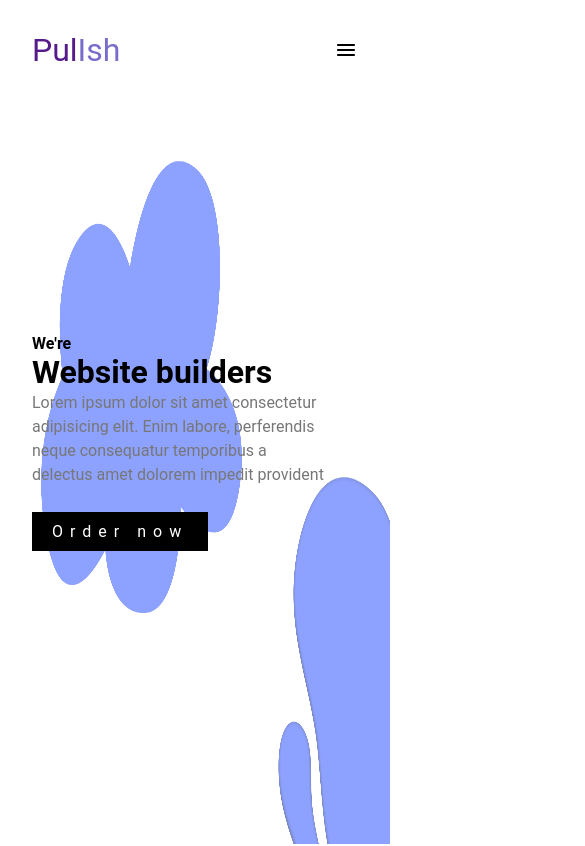
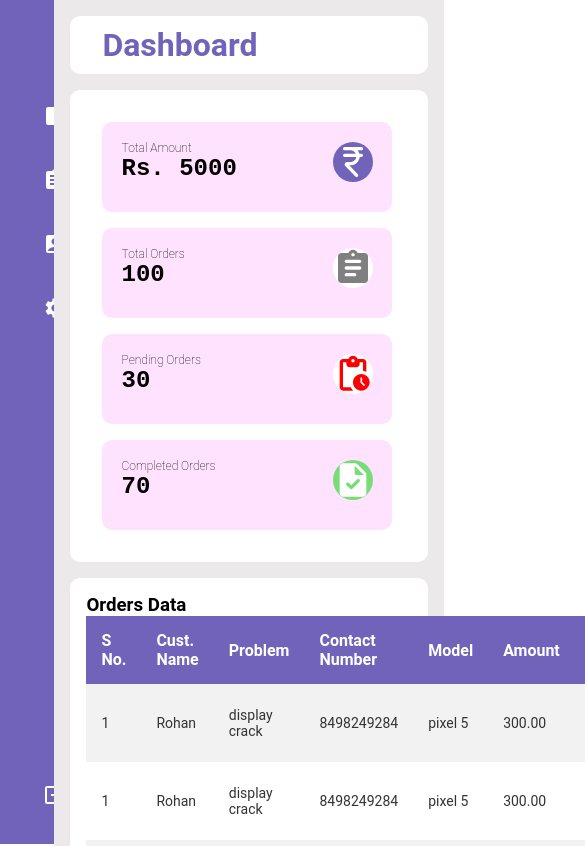
Before and after one commit to pjswarnpath2709/PulIsh, a React (Vite) app in the folder Frontend/: page / in a window 390 px wide. Shown: the top 846 px of the page, 585 px wide, since content can reach past the window. Built offline with nearby package versions, Linux system fonts and the light colour scheme.

Commit message:
home and dashboard ui done! responsiveness left.

```diff
--- a/Frontend/src/App.jsx
+++ b/Frontend/src/App.jsx
@@ -1,4 +1,5 @@
 import "./App.css";
+import Home from "./Components/Home/Home";
 import Login from "./Components/Login/Login";
 import Register from "./Components/Register/Register";
 import LandingPage from "./LandingPage/LandingPage";
@@ -9,7 +10,8 @@ function App() {
     <>
       <Router>
         <Routes>
-          <Route path="/" element={<LandingPage />} />
+          <Route path="/" element={<Home />} />
+          <Route path="/lp" element={<LandingPage />} />
           <Route path="/login" element={<Login />} />
           <Route path="/register" element={<Register />} />
         </Routes>
--- /dev/null
+++ b/Frontend/src/Components/DashBoard/DashBoard.css
@@ -0,0 +1,123 @@
+/* Main Content Styles */
+.main-content {
+    position: relative;
+    background: #ebe9e9;
+    width: 100%;
+    padding: 1rem;
+}
+
+header {
+    background: white;
+    color: rgba(113, 99, 186, 255);
+    padding: 10px 2rem;
+    border-radius: 10px;
+    margin-bottom: 1rem;
+}
+
+/* Card container */
+.card-container {
+    background: white;
+    padding: 2rem;
+    border-radius: 10px;
+}
+
+.card-wrapper {
+    display: flex;
+    flex-wrap: wrap;
+    gap: 1rem;
+}
+
+.payment-card {
+    background: rgba(229, 223, 223);
+    border-radius: 10px;
+    padding: 1.2rem;
+    width: 290px;
+    height: 90px;
+    display: flex;
+    flex-direction: column;
+    justify-content: space-between;
+    transition: all 0.5s ease-in-out;
+}
+
+.payment-card:hover {
+    transform: translateY(-5px);
+}
+
+.card-header {
+    display: flex;
+    justify-content: space-between;
+    align-items: center;
+    margin-bottom: 20px;
+}
+
+.amount {
+    display: flex;
+    flex-direction: column;
+}
+
+.title {
+    font-size: 12px;
+    font-weight: 200;
+}
+
+.amount-value {
+    font-size: 24px;
+    font-family: 'Courier New', Courier, monospace;
+    font-weight: 600;
+}
+
+.light-purple {
+    background: rgb(254, 226, 254)
+}
+
+/* Tabular Section */
+.tabular-wrapper {
+    background: white;
+    margin-top: 1rem;
+    border-radius: 10px;
+    padding: 1rem;
+}
+
+.table-container {
+    width: 100%;
+}
+
+table {
+    width: 100%;
+    border-collapse: collapse;
+}
+
+thead {
+    background: rgba(113, 99, 186, 255);
+    color: white;
+}
+
+th {
+    padding: 15px;
+    text-align: left;
+}
+
+tbody {
+    background: #f2f2f2;
+}
+
+td {
+    padding: 15px;
+    font-size: 14px;
+    color: #333;
+}
+
+tr:nth-child(even) {
+    background: white;
+}
+
+tfoot {
+    padding: 15px;
+}
+
+.table-container button {
+    color: green;
+    border: none;
+    background: none;
+    cursor: pointer;
+}
--- /dev/null
+++ b/Frontend/src/Components/DashBoard/DashBoard.jsx
@@ -0,0 +1,153 @@
+import "./DashBoard.css";
+
+import CurrencyRupeeRoundedIcon from "@mui/icons-material/CurrencyRupeeRounded";
+import TaskRoundedIcon from "@mui/icons-material/TaskRounded";
+import PendingActionsRoundedIcon from "@mui/icons-material/PendingActionsRounded";
+import AssignmentRoundedIcon from "@mui/icons-material/AssignmentRounded";
+
+const DashBoard = () => {
+  return (
+    <>
+      <div className="main-content">
+        <header>
+          <h1>Dashboard</h1>
+        </header>
+        <main className="card-container">
+          <div className="card-wrapper">
+            <div className="payment-card light-purple">
+              <div className="card-header">
+                <div className="amount">
+                  <span className="title">Total Amount</span>
+                  <span className="amount-value">Rs. 5000</span>
+                </div>
+                <CurrencyRupeeRoundedIcon
+                  style={{
+                    background: "rgba(113, 99, 186, 255)",
+                    width: "2.5rem",
+                    height: "2.5rem",
+                    borderRadius: "50%",
+                    color: "white",
+                    fontSize: "1rem",
+                  }}
+                />
+              </div>
+            </div>
+            <div className="payment-card light-purple">
+              <div className="card-header">
+                <div className="amount">
+                  <span className="title">Total Orders</span>
+                  <span className="amount-value">100</span>
+                </div>
+                <AssignmentRoundedIcon
+                  style={{
+                    background: "white",
+                    width: "2.5rem",
+                    height: "2.5rem",
+                    borderRadius: "50%",
+                    color: "gray",
+                    fontSize: "1rem",
+                  }}
+                />
+              </div>
+            </div>
+            <div className="payment-card light-purple">
+              <div className="card-header">
+                <div className="amount">
+                  <span className="title">Pending Orders</span>
+                  <span className="amount-value">30</span>
+                </div>
+                <PendingActionsRoundedIcon
+                  style={{
+                    background: "white",
+                    width: "2.5rem",
+                    height: "2.5rem",
+                    borderRadius: "50%",
+                    color: "red",
+                    fontSize: "1rem",
+                  }}
+                />
+              </div>
+            </div>
+            <div className="payment-card light-purple">
+              <div className="card-header">
+                <div className="amount">
+                  <span className="title">Completed Orders</span>
+                  <span className="amount-value">70</span>
+                </div>
+                <TaskRoundedIcon
+                  style={{
+                    background: "#77dd77",
+                    width: "2.5rem",
+                    height: "2.5rem",
+                    borderRadius: "50%",
+                    color: "white",
+                    fontSize: "1rem",
+                  }}
+                />
+              </div>
+            </div>
+          </div>
+        </main>
+        <div className="tabular-wrapper">
+          <h3 className="main-title">Orders Data</h3>
+          <div className="table-container">
+            <table>
+              <thead>
+                <tr>
+                  <th>S No.</th>
+                  <th>Cust. Name</th>
+                  <th>Problem</th>
+                  <th>Contact Number</th>
+                  <th>Model</th>
+                  <th>Amount</th>
+                  <th>Date</th>
+                  <th>Action</th>
+                </tr>
+              </thead>
+              <tbody>
+                <tr>
+                  <td>1</td>
+                  <td>Rohan</td>
+                  <td>display crack</td>
+                  <td>8498249284</td>
+                  <td>pixel 5</td>
+                  <td>300.00</td>
+                  <td>05-07-2023</td>
+                  <td>
+                    <button>Edit</button>
+                  </td>
+                </tr>
+                <tr>
+                  <td>1</td>
+                  <td>Rohan</td>
+                  <td>display crack</td>
+                  <td>8498249284</td>
+                  <td>pixel 5</td>
+                  <td>300.00</td>
+                  <td>05-07-2023</td>
+                  <td>
+                    <button>Edit</button>
+                  </td>
+                </tr>
+                <tr>
+                  <td>1</td>
+                  <td>Rohan</td>
+                  <td>display crack</td>
+                  <td>8498249284</td>
+                  <td>pixel 5</td>
+                  <td>300.00</td>
+                  <td>05-07-2023</td>
+                  <td>
+                    <button>Edit</button>
+                  </td>
+                </tr>
+              </tbody>
+            </table>
+          </div>
+        </div>
+      </div>
+    </>
+  );
+};
+
+export default DashBoard;
--- /dev/null
+++ b/Frontend/src/Components/Home/Home.css
@@ -0,0 +1,68 @@
+/* Wrapper for the entire layout */
+.wrapper {
+    display: flex;
+}
+
+/* Sidebar Styles */
+.sidebar {
+    position: sticky;
+    top: 0;
+    left: 0;
+    bottom: 0;
+    width: 110px;
+    height: 100vh;
+    background-color: rgba(113, 99, 186, 255);
+    overflow: hidden;
+    color: #fff;
+    padding: 0 1.7rem;
+    transition: all 0.5s linear;
+}
+
+.sidebar:hover {
+    width: 250px;
+    transition: 0.5s;
+}
+
+.logo {
+    height: 80px;
+    padding: 16px;
+}
+
+.menu {
+    height: 88%;
+    position: relative;
+    list-style: none;
+    padding: 0;
+}
+
+.menu li {
+    padding: 1rem;
+    margin: 8px 0;
+    border-radius: 8px;
+    transition: all 0.5s ease-in-out;
+}
+
+.menu li:hover,
+.active {
+    background: #e0e0e058;
+}
+
+.menu a {
+    color: white;
+    font-size: 14px;
+    text-decoration: none;
+    display: flex;
+    align-items: center;
+    gap: 1.5rem;
+}
+
+.menu a span {
+    overflow: hidden;
+}
+
+.logout {
+    position: absolute;
+    left: 0;
+    bottom: 0;
+    width: 100%;
+}
--- /dev/null
+++ b/Frontend/src/Components/Home/Home.jsx
@@ -0,0 +1,54 @@
+import SpaceDashboardIcon from "@mui/icons-material/SpaceDashboard";
+import AccountBoxIcon from "@mui/icons-material/AccountBox";
+import AssignmentIcon from "@mui/icons-material/Assignment";
+import LogoutIcon from "@mui/icons-material/Logout";
+import SettingsIcon from "@mui/icons-material/Settings";
+import "./Home.css";
+import DashBoard from "../DashBoard/DashBoard";
+
+const Home = () => {
+  return (
+    <>
+      <div className="wrapper">
+        <nav className="sidebar">
+          <div className="logo"></div>
+          <ul className="menu">
+            <li>
+              <a href="#">
+                <SpaceDashboardIcon />
+                <span>Dashboard</span>
+              </a>
+            </li>
+            <li>
+              <a href="#">
+                <AssignmentIcon />
+                <span>Orders</span>
+              </a>
+            </li>
+            <li>
+              <a href="#">
+                <AccountBoxIcon />
+                <span>Account</span>
+              </a>
+            </li>
+            <li>
+              <a href="#">
+                <SettingsIcon />
+                <span>Settings</span>
+              </a>
+            </li>
+            <li className="logout">
+              <a href="#">
+                <LogoutIcon />
+                <span>Logout</span>
+              </a>
+            </li>
+          </ul>
+        </nav>
+        <DashBoard />
+      </div>
+    </>
+  );
+};
+
+export default Home;
--- /dev/null
+++ b/Frontend/src/Components/Sidebar/Sidebar.jsx
@@ -0,0 +1,5 @@
+const Sidebar = () => {
+  return <div></div>;
+};
+
+export default Sidebar;
--- a/Frontend/src/LandingPage/LandingPage.css
+++ b/Frontend/src/LandingPage/LandingPage.css
@@ -1,4 +1,4 @@
-header {
+.lp-header {
     width: 100%;
     height: 100vh;
     font-family: 'Roboto', sans-serif;
@@ -9,7 +9,7 @@ header {
     margin-bottom: 4rem;
 }
 
-nav {
+.lp-nav {
     width: 100%;
     height: 100px;
     display: flex;
@@ -17,16 +17,16 @@ nav {
     align-items: center;
 }
 
-.logo {
+.lp-logo {
     font-size: 2rem;
     text-decoration: none;
 }
 
-.logo>span {
+.lp-logo>span {
     color: rgb(121, 109, 203);
 }
 
-.menu>a {
+.lp-menu>a {
     text-decoration: none;
     font-weight: bold;
     color: black;
@@ -34,7 +34,7 @@ nav {
     position: relative;
 }
 
-.menu>a:before {
+.lp-menu>a:before {
     content: '';
     position: absolute;
     top: 0;
@@ -45,7 +45,7 @@ nav {
     transition: 0.5s linear;
 }
 
-.menu>a:hover:before {
+.lp-menu>a:hover:before {
     width: 100%;
 }
 
@@ -93,6 +93,10 @@ nav {
 .right img {
     width: 100%;
     height: inherit;
+}
+
+.left h1 {
+    color: black;
 }
 
 @media (min-width: 640px) {
--- a/Frontend/src/LandingPage/LandingPage.jsx
+++ b/Frontend/src/LandingPage/LandingPage.jsx
@@ -29,16 +29,16 @@ const LandingPage = () => {
 
   return (
     <>
-      <header>
-        <nav>
-          <a href="" className="logo">
+      <header className="lp-header">
+        <nav className="lp-nav">
+          <a href="" className="lp-logo">
             Pul<span>Ish</span>
           </a>
           {hamburger ? (
             <MenuRoundedIcon className="hamBurger" />
           ) : (
             <>
-              <div className="menu">
+              <div className="lp-menu">
                 <a href="">Home</a>
                 <a href="">Services</a>
                 <a href="">About Us</a>
@@ -52,7 +52,9 @@ const LandingPage = () => {
         </nav>
         <section className="hero">
           <div className="left">
-            <div style={{ fontWeight: "bolder" }}>{"We're "}</div>
+            <div style={{ fontWeight: "bolder", color: "black" }}>
+              {"We're "}
+            </div>
             <h1>Website builders</h1>
             <p
               style={{
```
Also changed, not shown: Frontend/src/Components/Sidebar/Sidebar.css (added).
